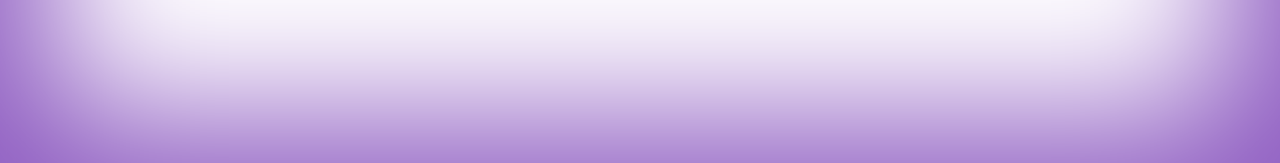
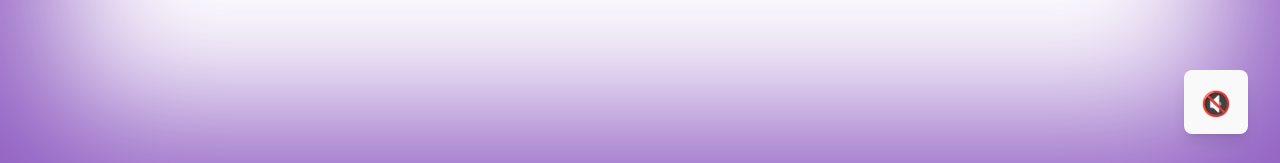
Before and after one commit to SFH6-Hacks/BreatheSpace, a React (Vite) app in the folder breathespace/: page / in a window 1280 px wide. Shown: the part 634-797 px from the top of the page. Built offline with nearby package versions, Linux system fonts and the light colour scheme.

Commit message:
Added Ambient sound feature to landing page

```diff
--- a/breathespace/src/Landing.jsx
+++ b/breathespace/src/Landing.jsx
@@ -1,5 +1,5 @@
 import Mascot from './components/Mascot.jsx';
-
+import Audio from './components/Audio.jsx';
 
 
 function Front() {
@@ -20,6 +20,7 @@ function Landing() {
         <Mascot />
       </div>
         <Front />
+        <Audio />
 
 
 
--- /dev/null
+++ b/breathespace/src/components/Audio.jsx
@@ -0,0 +1,42 @@
+import { useState, useRef, useEffect } from 'react';
+
+export default function AmbientAudio() {
+  const [isPlaying, setIsPlaying] = useState(false);
+  const audioRef = useRef(null);
+
+  const toggleAudio = () => {
+    if (isPlaying) {
+      audioRef.current.pause();
+    } else {
+      audioRef.current.play();
+    }
+    setIsPlaying(!isPlaying);
+  };
+
+  useEffect(() => {
+
+    if (audioRef.current) {
+      audioRef.current.volume = 0.3; // 30% volume
+    }
+  }, []);
+
+  return (
+    <div className="fixed bottom-8 right-8 z-50">
+      <audio ref={audioRef} loop>
+        <source src="/Ambience1-pixabay.mp3" type="audio/mpeg" />
+      </audio>
+
+      <button
+        onClick={toggleAudio}
+        className="w-16 h-16 rounded-full border-2 border-white/20 bg-black/50 backdrop-blur-md
+                   flex items-center justify-center transition-all duration-300 hover:bg-black/70
+                   hover:border-white/40 hover:scale-110 shadow-lg"
+        aria-label="Toggle ambient audio"
+      >
+        <span className="text-2xl">
+          {isPlaying ? '🔊' : '🔇'}
+        </span>
+      </button>
+    </div>
+  );
+}
```
